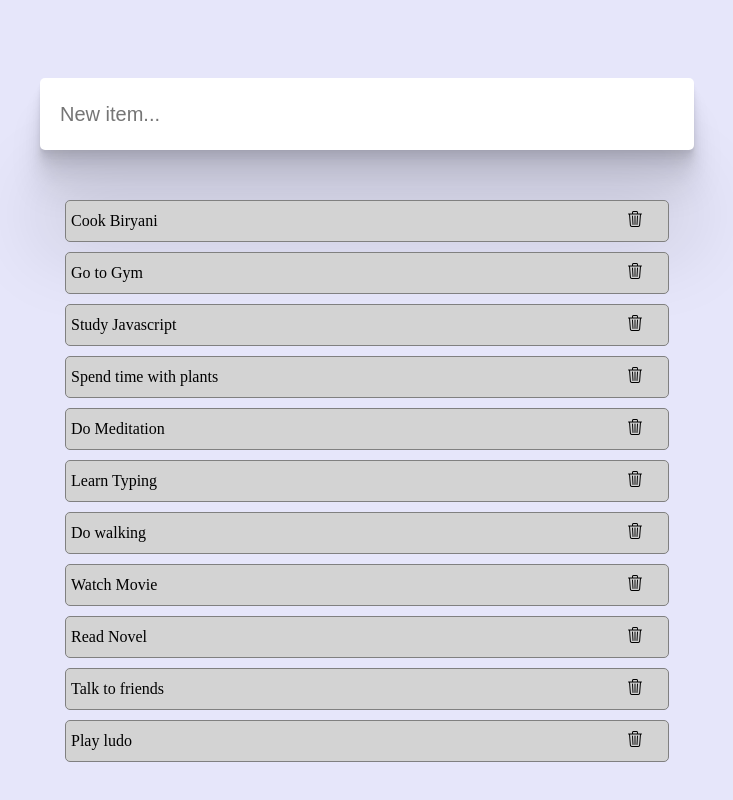
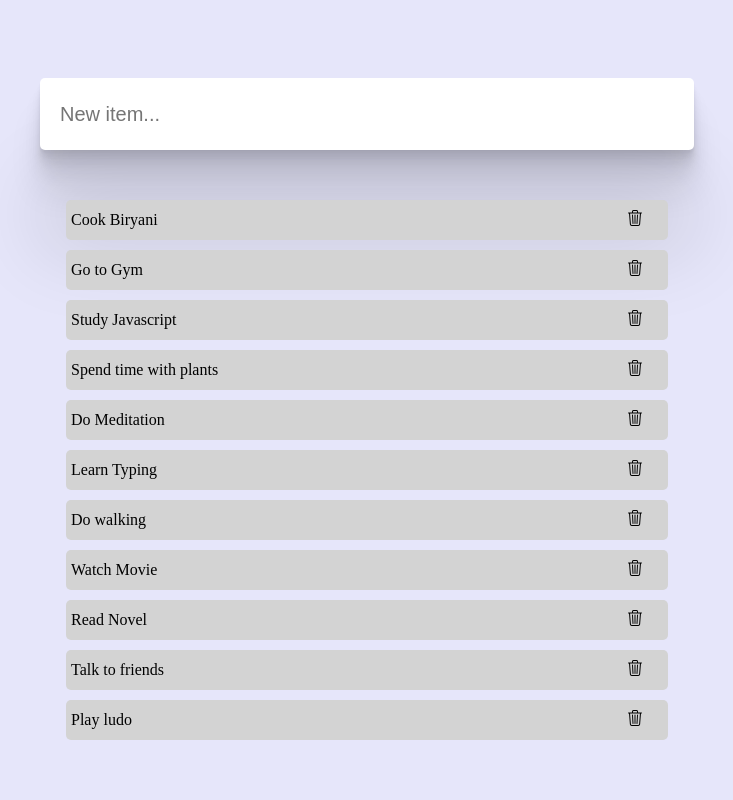
Before and after one commit to soumya1405/Shopping-List, a website: page main.html in a window 1280 px wide. Shown: the whole page, without its empty margins (273-1006 px from the left). Drawn offline with nearby package versions, Linux system fonts and the light colour scheme.

Commit message:
remove the border property

```diff
--- a/style.css
+++ b/style.css
@@ -30,7 +30,7 @@
   padding: 5px;
   width:50%;
   height: 30px;
-  border: 1px solid grey;
+  /* border: 1px solid grey; */
   background-color: lightgrey;
   list-style-type: none;
   border-radius: 5px;
```
